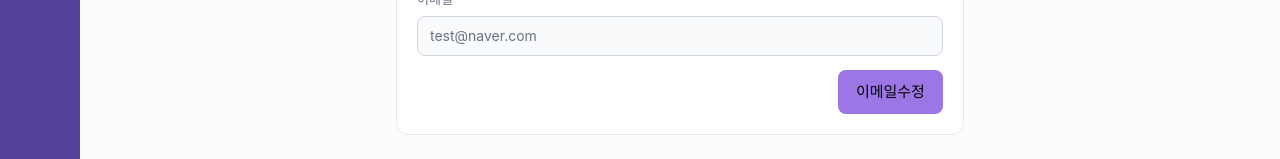
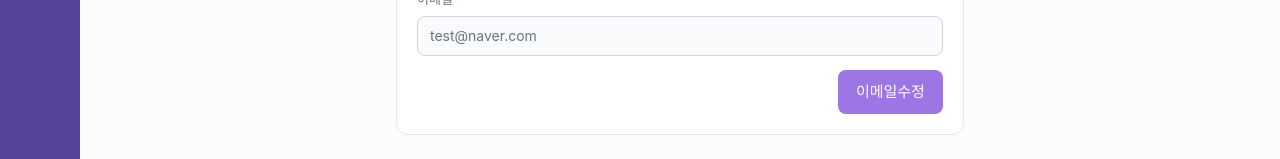
Before and after one commit to BbuL0720/ict_B_FirstProj, a React (Create React App) app in the folder ictb/: page /mypage in a window 1280 px wide. Shown: the part 380-539 px from the top of the page. Built offline with nearby package versions, Linux system fonts and the light colour scheme; a web font is replaced by a local one.

Commit message:
mypage 버튼호버 수정

```diff
--- a/ictb/src/pages/mypage/mypage.module.css
+++ b/ictb/src/pages/mypage/mypage.module.css
@@ -19,6 +19,7 @@
   padding: 20px;
   margin-bottom: 24px;
   background: #fff;
+
 }
 
 .card h2 {
@@ -61,18 +62,22 @@
   background: #9d76e6;
   font-size: 15px;
   cursor: pointer;
+  color: white;
 }
 
 .fix:hover {
   opacity: 0.9;
   background: #e5e7eb;
+  color: black;
 }
 .emailfix button{
     width: 20%;
     background: #9d76e6;
+    color: white;
 }
 .emailfix button:hover{
     background: #e5e7eb;
+    color: black;
 }
 
 /* 배경 */
```
